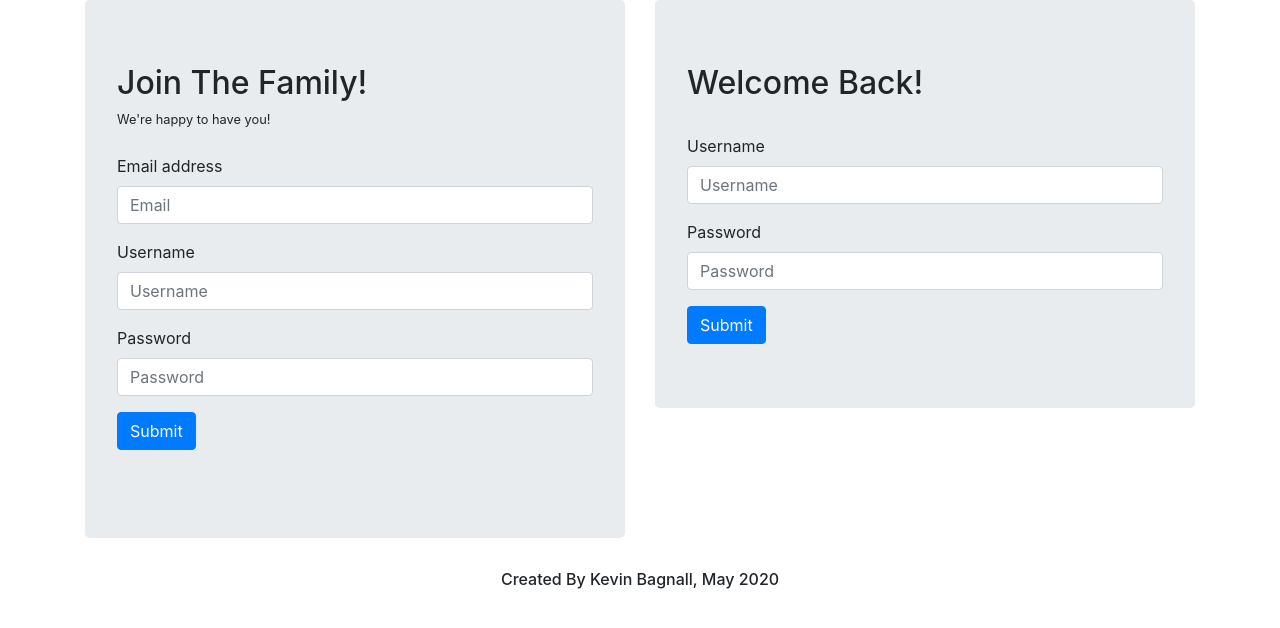
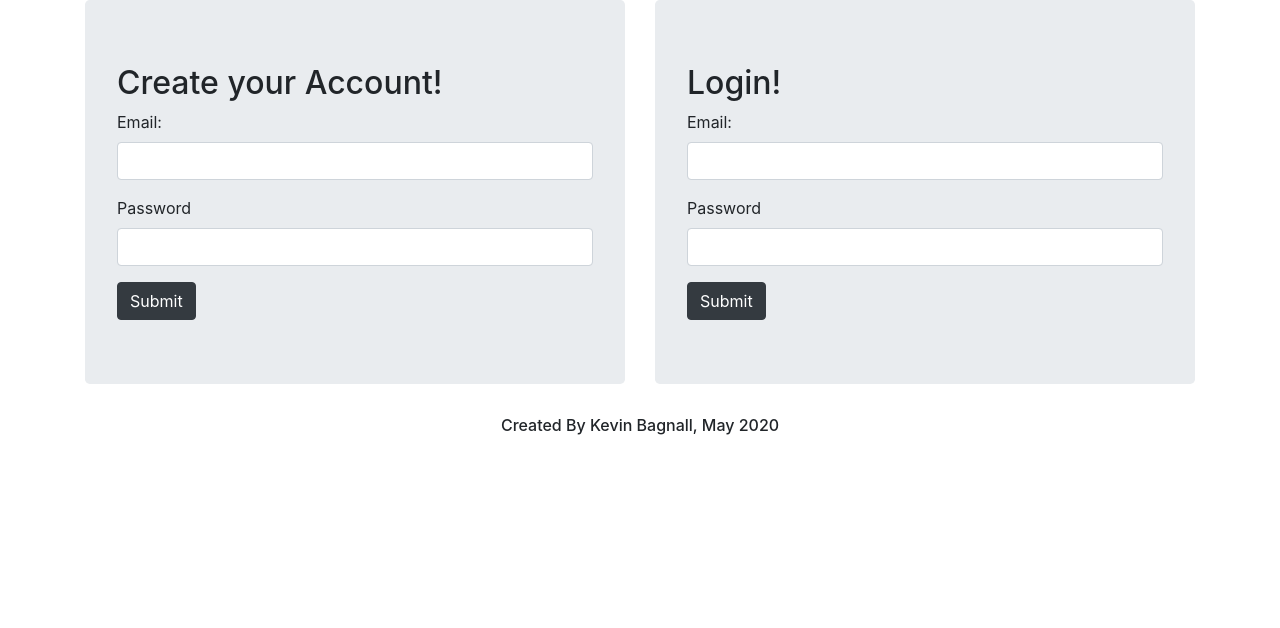
Before and after one commit to bubbagump2020/project-hermes, a React (Create React App) app in the folder jobseekerparadise/frontend/: page / in a window 1280 px wide. Shown: the top 628 px of the page. Built offline with nearby package versions, Linux system fonts and the light colour scheme.

Commit message:
able to create a user with the new code. Still working on login.

```diff
--- a/jobseekerparadise/frontend/src/App.js
+++ b/jobseekerparadise/frontend/src/App.js
@@ -25,7 +25,6 @@ function App() {
       <Router>
         <Route exact path="/" component={SplashPage}/>
         <PrivateRoute exact path="/:username" component={Home} />
-        <PrivateRoute exact path="/:username/profile" component={Profile} />
       </Router>
     </AuthContext.Provider>
   );
--- a/jobseekerparadise/frontend/src/components/Splash/CreateUser.jsx
+++ b/jobseekerparadise/frontend/src/components/Splash/CreateUser.jsx
@@ -1,82 +1,40 @@
 import React from 'react'
-import Form from 'react-bootstrap/Form'
-import Button from 'react-bootstrap/Button'
-import Jumbotron from 'react-bootstrap/Jumbotron'
-import Alert from 'react-bootstrap/Alert'
+import { post } from 'axios'
 import { ROOT_URL } from '../../TopLevelConstants'
 import { useDispatch, useSelector } from 'react-redux'
 import { userName, userEmail, userPassword, userLogin } from '../../redux/actions/userActions'
 
 const CreateUser = (props) => {
 
-    const { newUser } = useSelector(state => ({ newUser: state.userReducer }))
-    const [isLoggedIn, setLoggedIn] = React.useState(false)
-    const [isError, setIsError] = React.useState(false)
-    const history = props.props.history
-    const dispatch = useDispatch()
-
-    let data = {
-        method: 'POST',
-        headers: {
-            'Content-Type': 'application/json',
-            'Accept': 'application/json'
-        },
-        body: JSON.stringify({
-            username: newUser.username,
-            email: newUser.email,
-            password: newUser.password
-        })
-    }
-
-    const handleErrors = (errors) => {
-        if (errors !== undefined ){
-            return errors.map(warning => {
-                return(
-                    <Alert key={warning} variant="warning">
-                        Sorry that {warning.toLowerCase()}
-                    </Alert>
-                )
-            })
+    const handleSubmit = async (event) => {
+        event.preventDefault()
+        const email = document.getElementById('email').value
+        const password = document.getElementById('password').value
+        const request = {
+            "user": {
+                "email": email,
+                "password": password
+            }
         }
-    }
-
-    const handleSubmit = async (e) => {
-        e.preventDefault()
-        const newUserResponse = await fetch(`${ROOT_URL}/users`, data)
-        console.log(newUserResponse)
-        const newUserData = await newUserResponse.json()
-        dispatch(userLogin(newUserData))
-        if (newUserData.success) {
-            console.log('success!')
-            // localStorage.setItem('token', newUserData.jwt)
-            // history.push(`/${newUserData.username}`)
-        }
+        const response = await post(`${ROOT_URL}/api/users`, request)
+        console.log(response)
     }
 
     return(
-        <Jumbotron>
-            <h2>Join The Family!</h2>
-            {handleErrors(newUser.error)}
-            <Form onSubmit={handleSubmit}>
-                <Form.Text>We're happy to have you!</Form.Text>
-                <br></br>
-                <Form.Group>
-                    <Form.Label>Email address</Form.Label>
-                    <Form.Control type="email" placeholder="Email" onChange={e => dispatch(userEmail(e.target.value))} />
-                </Form.Group>
-                <Form.Group>
-                    <Form.Label>Username</Form.Label>
-                    <Form.Control type="text" placeholder="Username" onChange={e => dispatch(userName(e.target.value))} />
-                </Form.Group>
-                <Form.Group>
-                    <Form.Label>Password</Form.Label>
-                    <Form.Control type="password" placeholder="Password" onChange={e => dispatch(userPassword(e.target.value))} />
-                </Form.Group>
-                <Button variant="primary" type="submit">
-                    Submit
-                </Button>
-            </Form><br></br>
-        </Jumbotron>
+        <div className="jumbotron">
+            <h2>Create your Account!</h2>
+            <form onSubmit={handleSubmit}>
+                <div className="form-group">
+                    <label htmlFor="email">Email: </label>
+                    <input name="email" id="email" type="email" className="form-control" />
+                </div>
+                <div className="form-group">
+                    <label htmlFor="password">Password</label>
+                    <input name="password" id="password" type="password" className="form-control" />
+                </div>
+                <button type="submit" className="btn btn-dark">Submit</button>
+            </form>
+        </div>
     )
 }
 
--- a/jobseekerparadise/frontend/src/components/Splash/Login.jsx
+++ b/jobseekerparadise/frontend/src/components/Splash/Login.jsx
@@ -1,74 +1,38 @@
 import React from 'react'
-import Form from 'react-bootstrap/Form'
-import Button from 'react-bootstrap/Button'
-import Jumbotron from 'react-bootstrap/Jumbotron'
+import { post } from 'axios'
 import { ROOT_URL } from '../../TopLevelConstants'
-import { Redirect, withRouter } from 'react-router-dom'
-import { userName, userLogin, userPassword } from '../../redux/actions/userActions'
-import { useDispatch, useSelector } from 'react-redux'
-import { useAuth } from '../../context/aut'
-// import Alert from 'react-bootstrap/Alert'
-// import Toast from 'react-bootstrap/Toast'
 
 
 const Login = (props) => {
 
-    const dispatch = useDispatch()
-    const {user} = useSelector(state =>({ user: state.userReducer.user }))
-    const { loginDetails } = useSelector(state => ({ loginDetails: state.userReducer}))
-    const [isLoggedIn, setLoggedIn] = React.useState(false)
-    const { setAuthTokens } = useAuth()
+    const [user, setUser] = React.useState({
+        email: null,
+        password: null
+    })
 
-    let data = {
-        method: "POST",
-        headers: {
-            "Content-Type": "application/json"
-        },
-        body: JSON.stringify({
-            username: loginDetails.username,
-            password: loginDetails.password
-        })
-    }
-
-    // Current implementation of token authentication requires user input (ex. logout button) to flush localStorage of the token
-    const handleSubmit = async (e) => {
-        e.preventDefault()
-        const userResponse = await fetch(`${ROOT_URL}/login`, data)
-        const userData = await userResponse.json()
-        if (userData.success){
-            dispatch(userLogin(userData))
-            const token = userData
-            localStorage.setItem('loginToken', token.jwt)
-            setAuthTokens(token)
-            setLoggedIn(true)
-        } else {
-            console.log(userData.message)
-        }
-    }
-
-    if (isLoggedIn){
-        return <Redirect to={`/${user.username}`} />
+    const handleSubmit = async (event) => {
+        event.preventDefault()
+        const request = { "auth": {"email": user.email, "password": user.password}}
+        const response = await post(`${ROOT_URL}/api/user_token`, request)
+        console.log(response)
     }
 
     return(
-        <Jumbotron>
-            <h2>Welcome Back!</h2>
-            <Form onSubmit={handleSubmit}>
-                <br></br>
-                <Form.Group>
-                    <Form.Label>Username</Form.Label>
-                    <Form.Control type="text" placeholder="Username" onChange={e => dispatch(userName(e.target.value))} />
-                </Form.Group>
-                <Form.Group>
-                    <Form.Label>Password</Form.Label>
-                    <Form.Control type="password" placeholder="Password" onChange={e=> dispatch(userPassword(e.target.value))} />
-                </Form.Group>
-                <Button variant="primary" type="submit">
-                    Submit
-                </Button>
-            </Form>
-        </Jumbotron>
+        <div className="jumbotron">
+            <h2>Login!</h2>
+            <form onSubmit={handleSubmit}>
+                <div className="form-group">
+                    <label htmlFor="email">Email: </label>
+                    <input name="email" id="email" type="email" className="form-control" onChange={e => setUser({ ...user, email: e.target.value })}/>
+                </div>
+                <div className="form-group">
+                    <label htmlFor="password">Password</label>
+                    <input name="password" id="password" type="password" className="form-control" onChange={e => setUser({ ...user, password: e.target.value})}/>
+                </div>
+                <button type="submit" className="btn btn-dark">Submit</button>
+            </form>
+        </div>
     )
 }
 
-export default withRouter(Login)
+export default Login
```
